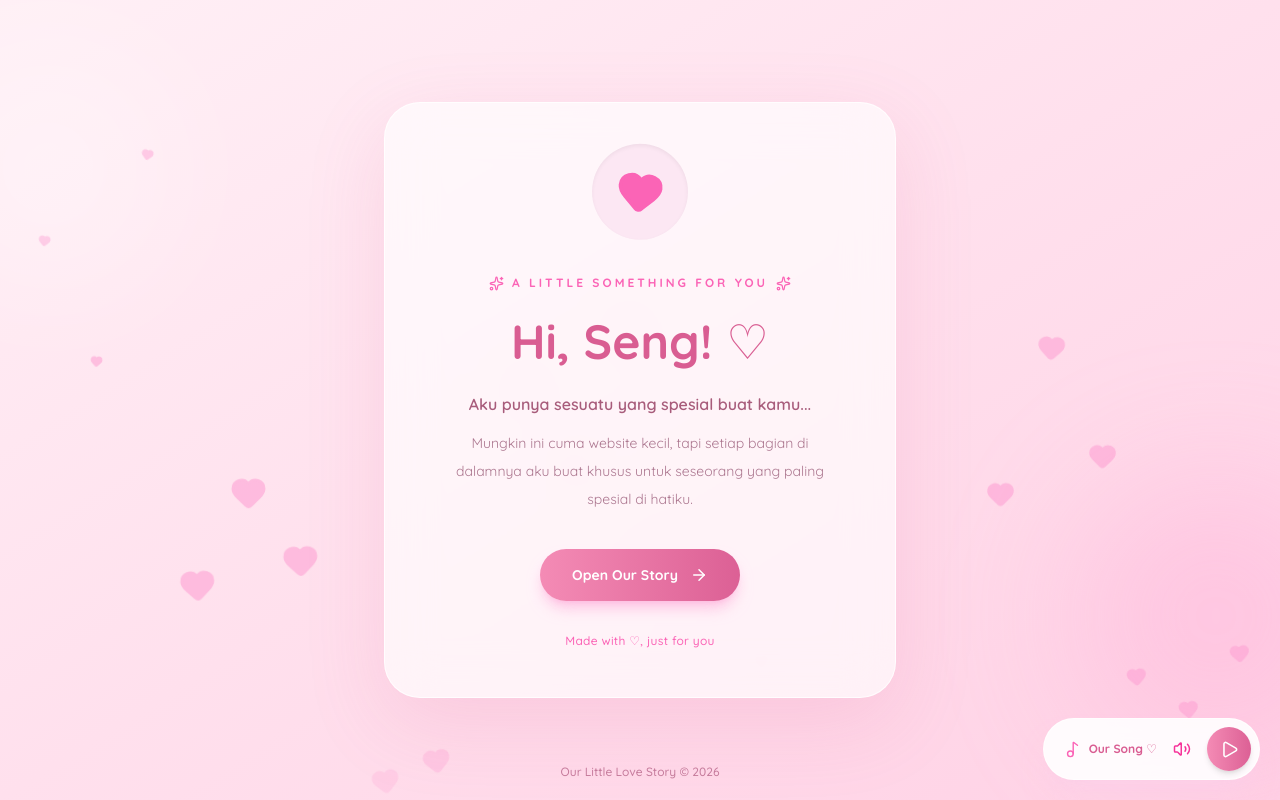
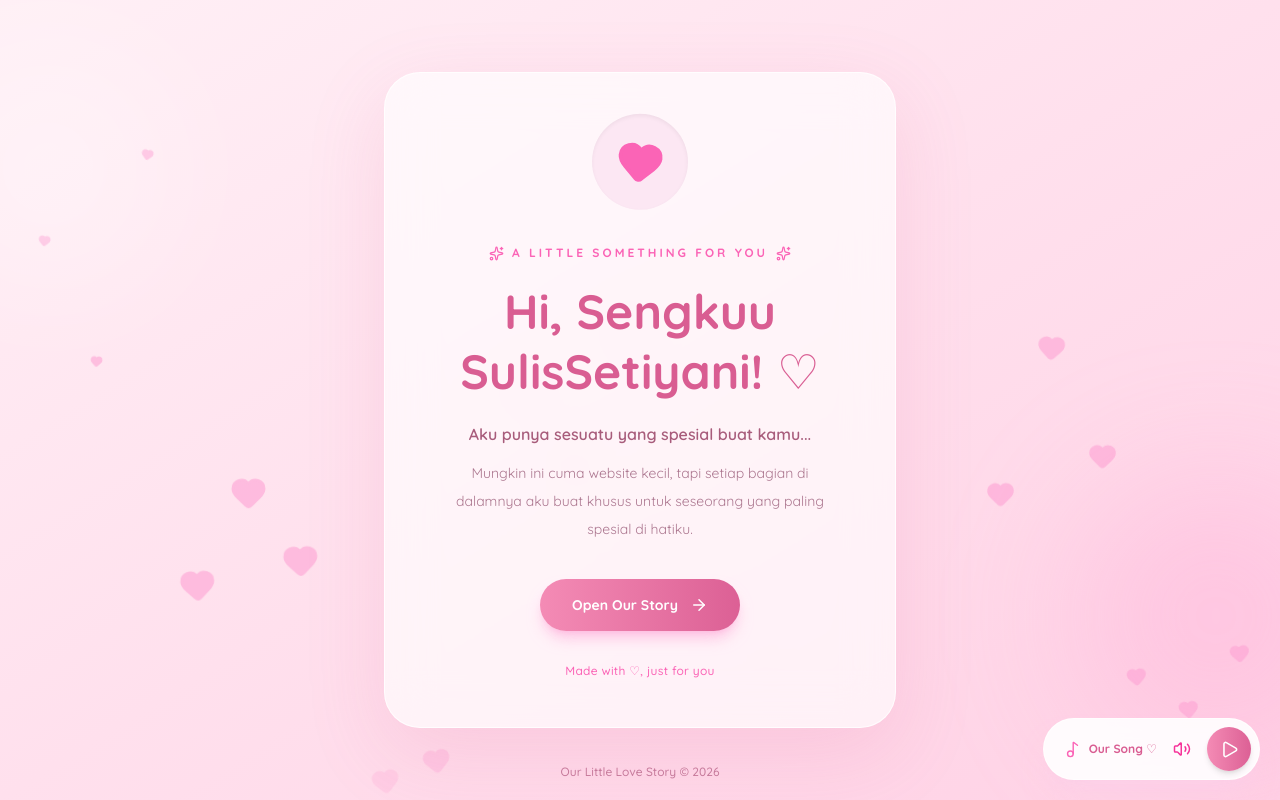
Before and after one commit to PratamaJulianSS/our-love-story, a React (Vite) app: page / in a window 1280 px wide. Built offline with nearby package versions, Linux system fonts and the light colour scheme.

Commit message:
ubah header

```diff
--- a/src/pages/Welcome.jsx
+++ b/src/pages/Welcome.jsx
@@ -60,7 +60,7 @@ export default function Welcome({ onNext }) {
         </div>
 
         <h1 className="mb-5 text-4xl font-bold leading-tight text-[#d95d92] sm:text-5xl">
-          Hi, Seng! ♡
+          Hi, Sengkuu SulisSetiyani! ♡
         </h1>
 
         <p className="mx-auto mb-3 max-w-sm text-base font-semibold leading-relaxed text-[#a85c7b]">
```
